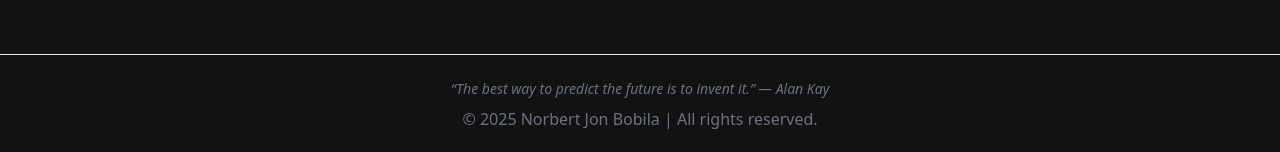
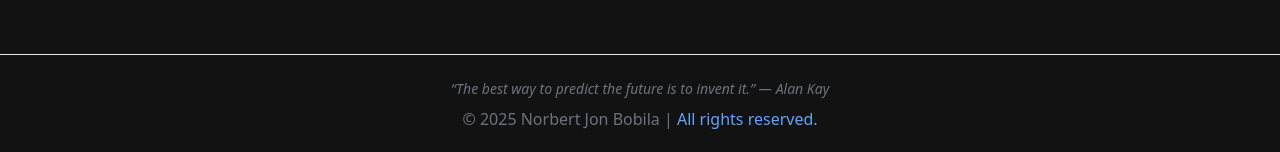
Before and after one commit to kyooxenn/my-portfolio, a React (Vite) app: page / in a window 1280 px wide. Shown: the part 2021-2173 px from the top of the page. Built offline with nearby package versions, Linux system fonts and the light colour scheme.

Commit message:
Add copyright notice including "All rights reserved" to clarify content ownership

```diff
--- a/src/App.jsx
+++ b/src/App.jsx
@@ -297,7 +297,8 @@ export default function App() {
          >
          {currentQuote}
        </motion.p>
-       <p>© {new Date().getFullYear()} Norbert Jon Bobila | All rights reserved.</p>
+        © {new Date().getFullYear()} Norbert Jon Bobila | {" "}
+                           <span className="text-blue-400">All rights reserved.</span>
      </footer>
     </div>
   );
```
